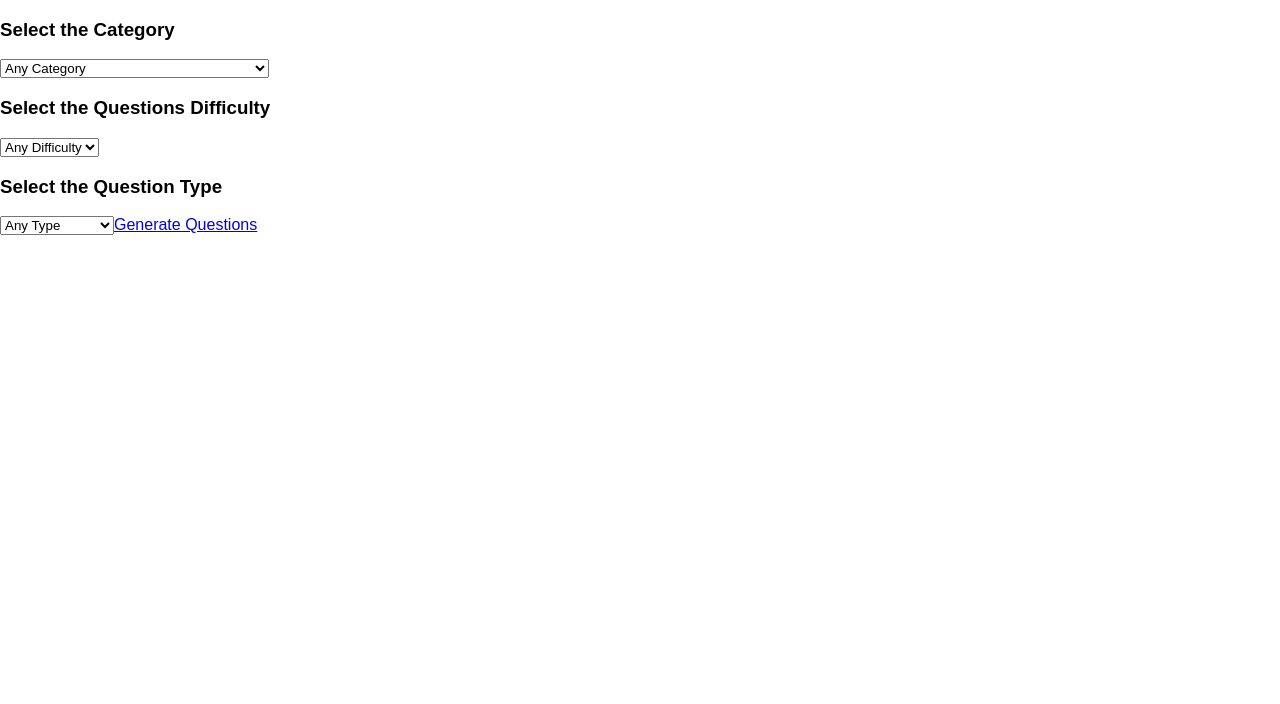
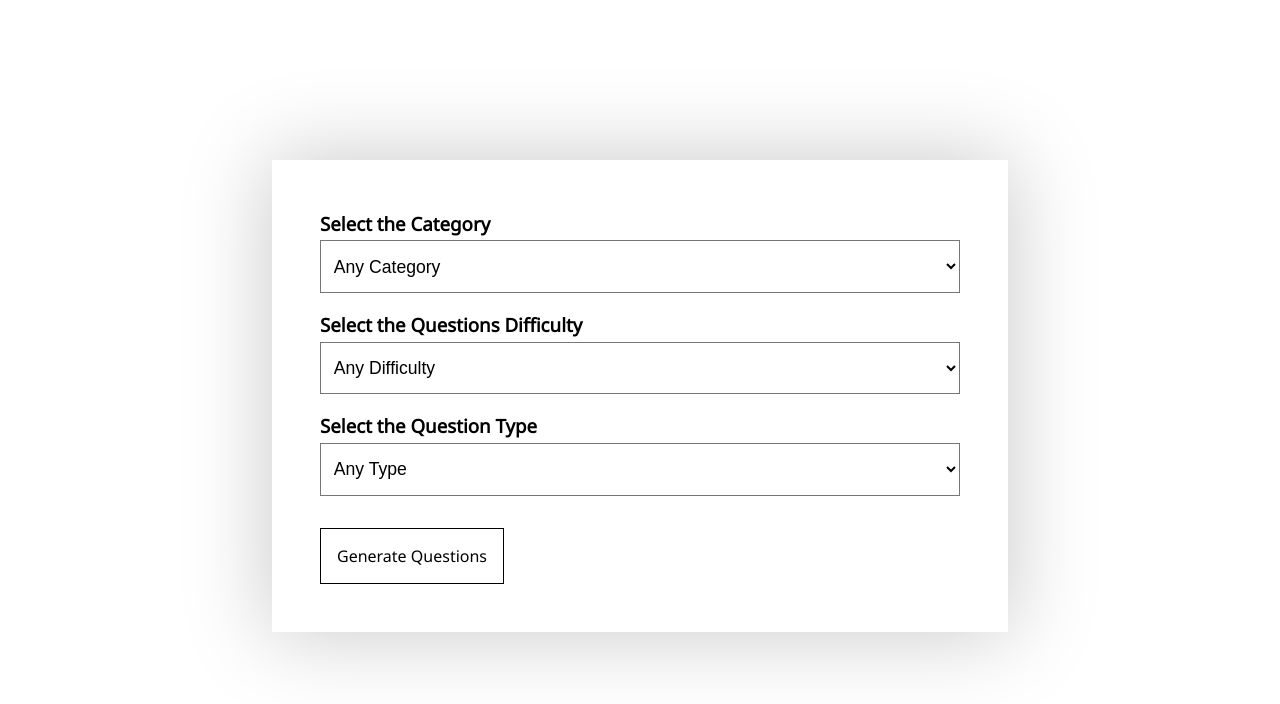
Before and after one commit to Thomics/triviality, a React app: page / in a window 1280 px wide. Shown: the top 704 px of the page. Built offline with nearby package versions, Linux system fonts and the light colour scheme.

Commit message:
Updating the styling for the startpage form

```diff
--- a/src/components/Question.js
+++ b/src/components/Question.js
@@ -21,6 +21,11 @@ class Question extends Component {
 				<ul>
 					{generatedAnswers}
 				</ul>
+				<form>
+					<input type="radio" name="gender" value="male"> Male</input>
+					<input type="radio" name="gender" value="female"> Female</input>
+					<input type="radio" name="gender" value="other"> Other</input>
+				</form>
 			</span>
 		);
 	}
--- a/src/containers/App.js
+++ b/src/containers/App.js
@@ -44,7 +44,7 @@ class App extends Component {
 		let trivia = this.generateTrivia();
 
 		return (
-			<div>
+			<div >
 				<SelectDropDown
 					options={optionData.categories}
 					onChange={(e) => {
--- a/src/containers/StartPage.js
+++ b/src/containers/StartPage.js
@@ -29,7 +29,7 @@ class StartPage extends Component {
 
 	render() {
 		return (
-			<div>
+			<div className={'generateQuestionContainer'}>
 				<SelectDropDown
 					title={'Select the Category'}
 					options={optionData.categories}
@@ -71,6 +71,7 @@ class StartPage extends Component {
 						pathname: '/Questions',
 						state: {state: this.state}
 					}}
+					className={'generateQuestionBtn'}
 				>
 					Generate Questions
 				</Link>
--- a/src/styles/App.scss
+++ b/src/styles/App.scss
@@ -1,28 +1,6 @@
-.App {
-  text-align: center;
+body, html {
+	margin: 0;
+	padding: 0;
+	font-family: 'Noto Sans', sans-serif;
+	background: #FFF;
 }
-
-.App-logo {
-  animation: App-logo-spin infinite 20s linear;
-  height: 80px;
-}
-
-.App-header {
-  background-color: #222;
-  height: 150px;
-  padding: 20px;
-  color: white;
-}
-
-.App-title {
-  font-size: 1.5em;
-}
-
-.App-intro {
-  font-size: large;
-}
-
-@keyframes App-logo-spin {
-  from { transform: rotate(0deg); }
-  to { transform: rotate(360deg); }
-}
--- /dev/null
+++ b/src/styles/StartPage.scss
@@ -0,0 +1,34 @@
+
+.generateQuestionContainer {
+	width: 50%;
+	margin: 20vh auto;
+    background: #FFF;
+    box-shadow: 0 0 5em 0.25em #CCC;
+	padding: 2em 3em 3em 3em;
+
+	span {
+		h3 {
+			margin-bottom: 0.25em;
+		}
+		select {
+			width: 100%;
+			padding: .5em;
+			height: 3em;
+			background: #FFF;
+			font-size: 1.1em;
+		}
+	}
+	.generateQuestionBtn {
+		border: 1px solid #000;
+		color: #000;
+		display: inline-block;
+		margin-top: 2em;
+		padding: 1em;
+		text-decoration: none;
+
+		&:hover {
+			background: #FFF;
+			border-color: #000;
+		}
+	}
+}
--- a/src/styles/index.scss
+++ b/src/styles/index.scss
@@ -1,5 +1,4 @@
-body {
-  margin: 0;
-  padding: 0;
-  font-family: sans-serif;
-}
+@import url('https://fonts.googleapis.com/css?family=Noto+Sans');
+
+@import './App.scss';
+@import './StartPage.scss';
```
